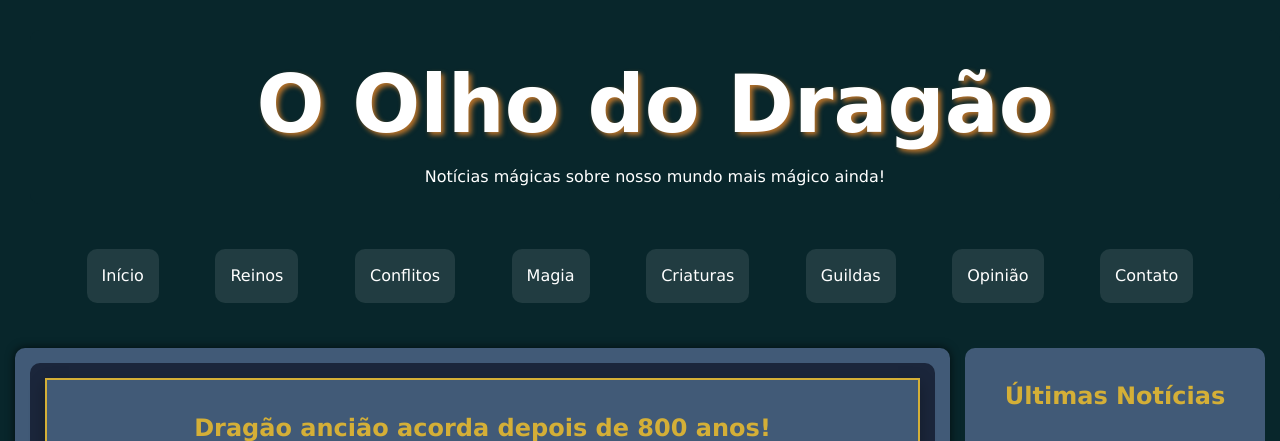
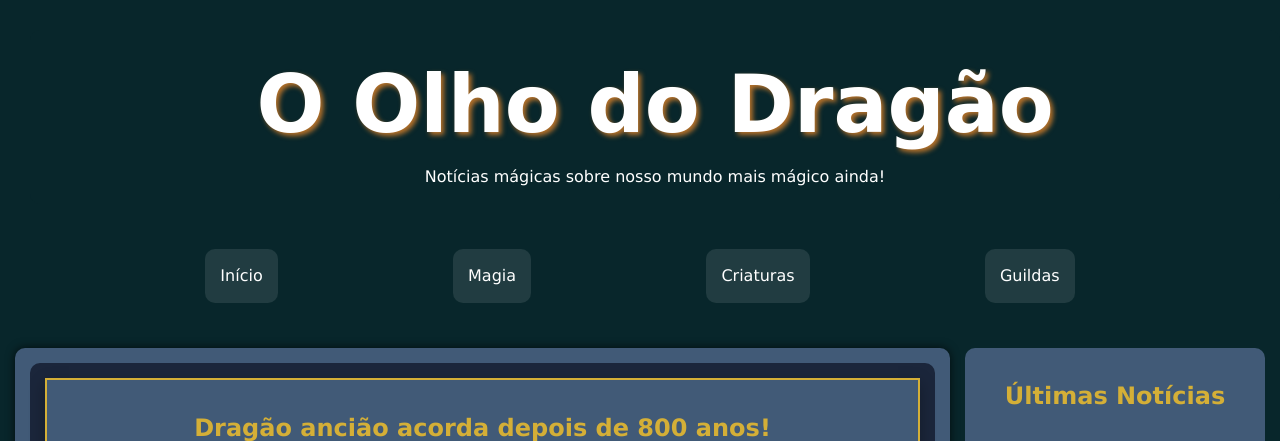
Before and after one commit to luscas737/Projeto-GIT, a plain HTML site: page inicio.html in a window 1280 px wide. Shown: the top 441 px of the page. Drawn offline with Linux system fonts and the light colour scheme; a web font is replaced by a local one.

Commit message:
Agora sim modifiquei certo.

```diff
--- a/inicio.html
+++ b/inicio.html
@@ -17,13 +17,9 @@
     <nav>
         <ul>
             <li><a href="inicio.html"> Início </a></li>
-            <li><a href="reinos.html"> Reinos </a></li>
-            <li><a href="conflitos.html"> Conflitos </a></li>
             <li><a href="magia.html"> Magia </a></li>
             <li><a href="criaturas.html"> Criaturas </a></li>
             <li><a href="guildas.html"> Guildas </a></li>
-            <li><a href="opiniao.html"> Opinião </a></li>
-            <li><a href="contato.html"> Contato </a></li>
         </ul>
     </nav>
     <div class="container">
```
